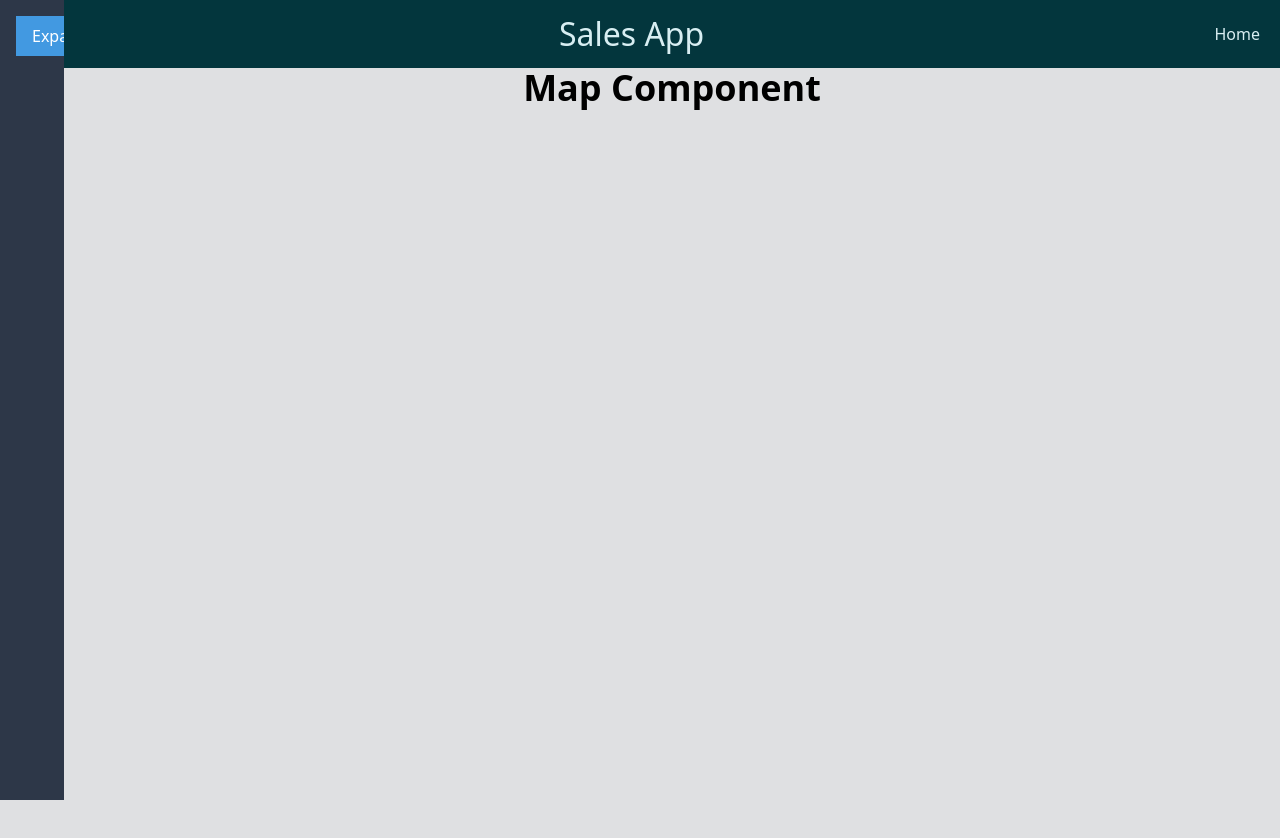
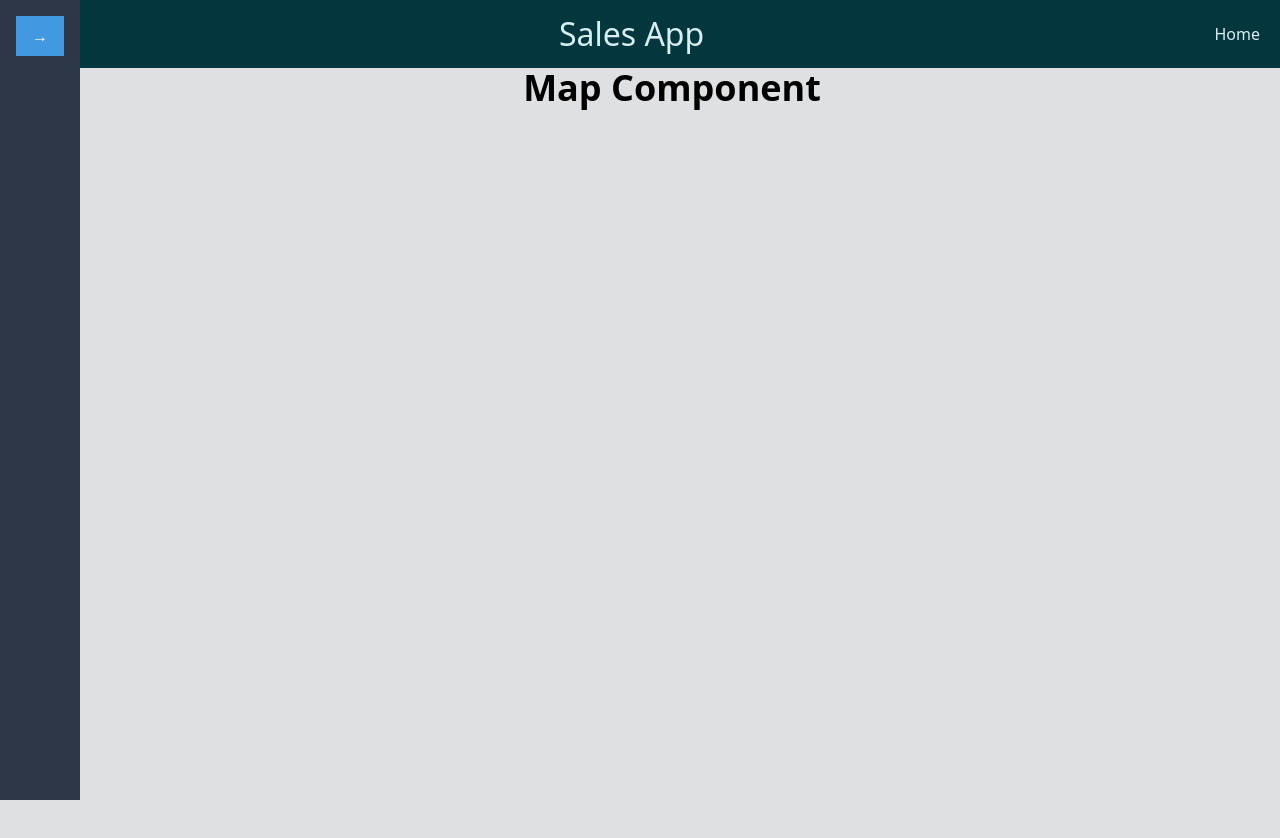
Before and after one commit to ianjrobertson/hackathon, a React (Vite) app: page /map in a window 1280 px wide. Shown: the top 838 px of the page. Built offline with nearby package versions, Linux system fonts and the light colour scheme.

Commit message:
changed arrow in expand

```diff
--- a/src/map/map.jsx
+++ b/src/map/map.jsx
@@ -19,9 +19,9 @@ const Sidebar = () => {
     };
 
     return (
-        <div className={`sidebar ${isExpanded ? 'expanded' : 'collapsed'}`}>
+        <div className={`sidebar ${isExpanded ? '→' : '←'}`}>
             <button onClick={toggleSidebar}>
-                {isExpanded ? 'Collapse' : 'Expand'}
+                {isExpanded ? '←' : '→'}
             </button>
             {isExpanded && (
                 <div className="sidebar-content">
```
